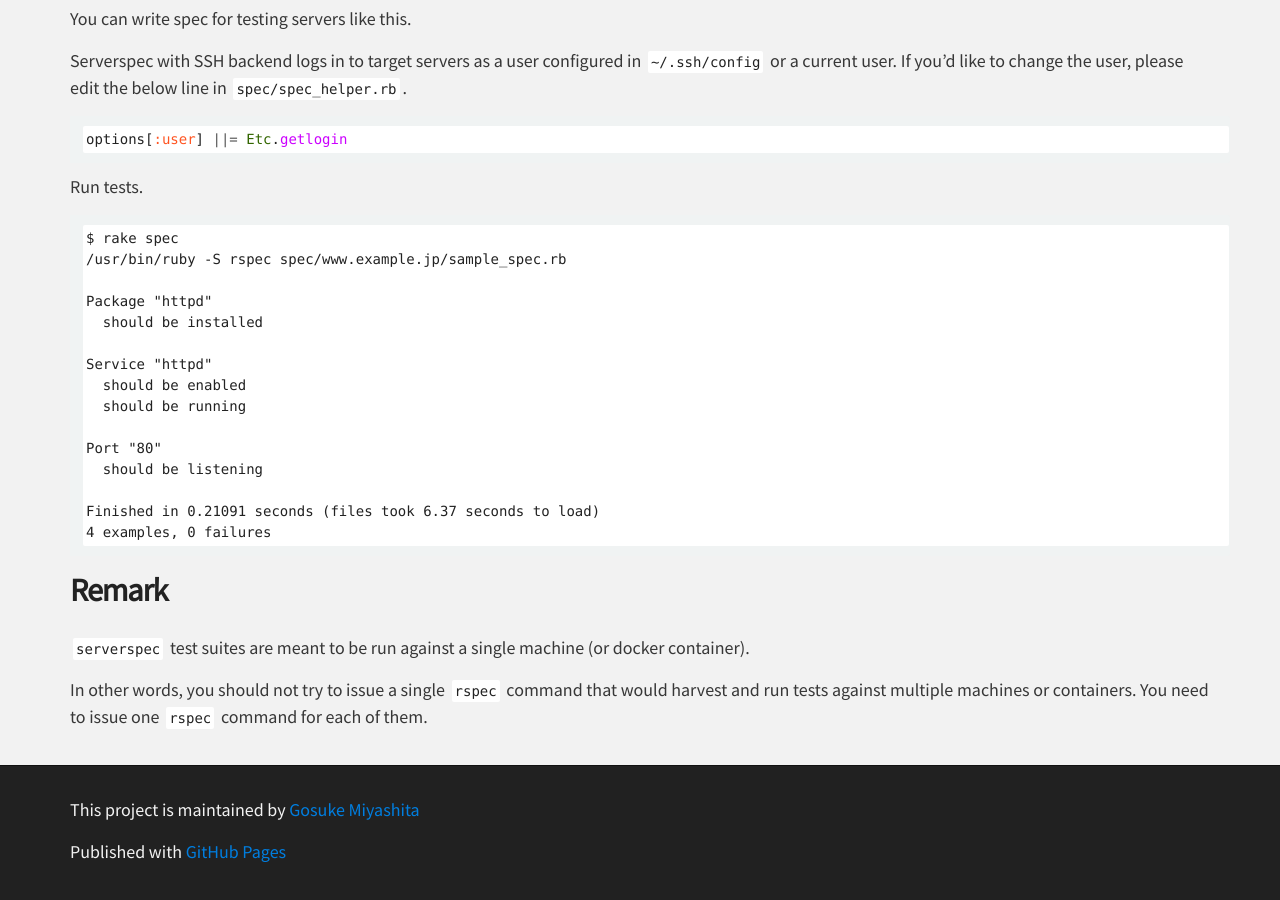
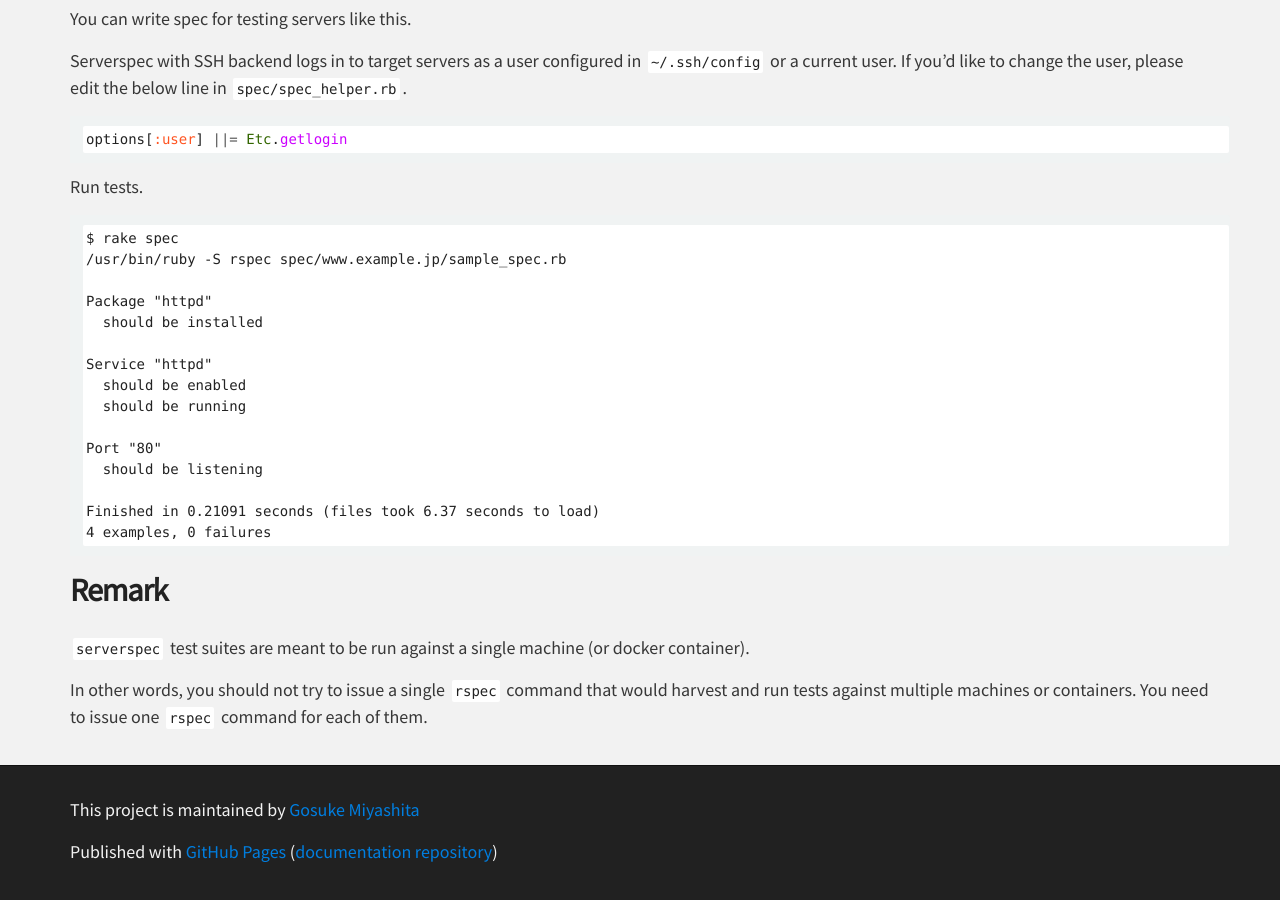
Before and after one commit to serverspec/serverspec.github.io, a Jekyll site: the page built from index.md, in a window 1280 px wide and 900 px high, scrolled down 2335 px. Built offline with Jekyll 4.4.1, drawn with Linux system fonts in a browser that asks for light colours; Markdown is read by kramdown in place of the engine named in the settings.

Commit message:
Add link to doc repo

```diff
--- a/_layouts/layout.html
+++ b/_layouts/layout.html
@@ -58,7 +58,7 @@
     <div id="footer_wrap" class="outer">
       <footer class="inner">
         <p>This project is maintained by <a href="http://mizzy.org/">Gosuke Miyashita</a></p>
-        <p>Published with <a href="http://pages.github.com">GitHub Pages</a></p>
+        <p>Published with <a href="http://pages.github.com">GitHub Pages</a> (<a href="https://github.com/serverspec/serverspec.github.io">documentation repository</a>)</p>
       </footer>
     </div>
 
```
